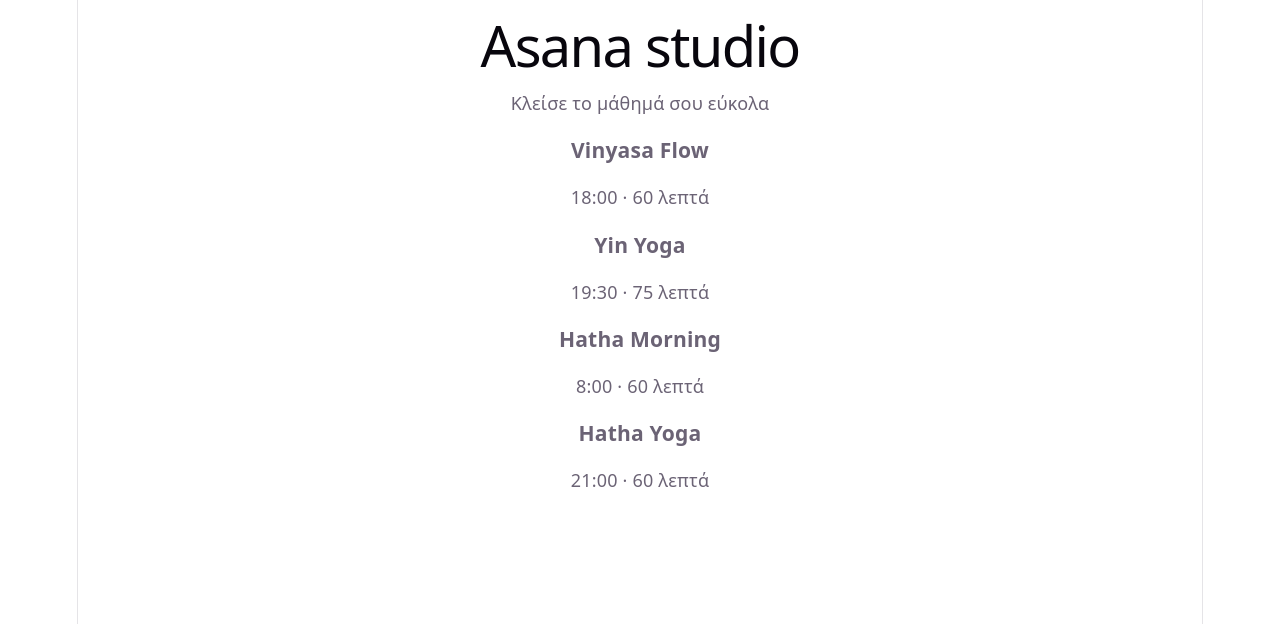
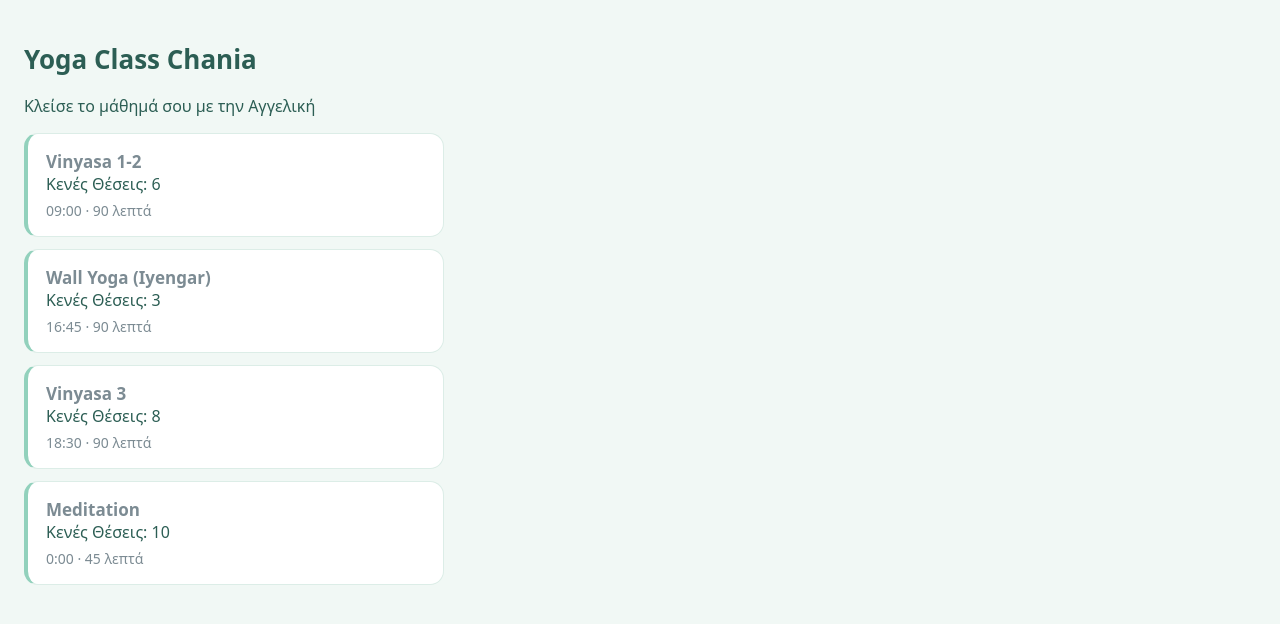
Before and after one commit to angelsunday/yoga-app, a React (Vite) app: page / in a window 1280 px wide. Shown: the top 624 px of the page. Built offline with nearby package versions, Linux system fonts and the light colour scheme.

Commit message:
Styling με χρώματα Yoga Class Chania, πραγματικά μαθήματα και ταμπελάκι θέσεων

```diff
--- a/src/App.css
+++ b/src/App.css
@@ -1,184 +1,26 @@
-.counter {
-  font-size: 16px;
-  padding: 5px 10px;
-  border-radius: 5px;
-  color: var(--accent);
-  background: var(--accent-bg);
-  border: 2px solid transparent;
-  transition: border-color 0.3s;
-  margin-bottom: 24px;
-
-  &:hover {
-    border-color: var(--accent-border);
-  }
-  &:focus-visible {
-    outline: 2px solid var(--accent);
-    outline-offset: 2px;
-  }
+h1 {
+  font-size: 26px;
+  color: #2c5e54;;
 }
 
-.hero {
-  position: relative;
-
-  .base,
-  .framework,
-  .vite {
-    inset-inline: 0;
-    margin: 0 auto;
-  }
-
-  .base {
-    width: 170px;
-    position: relative;
-    z-index: 0;
-  }
-
-  .framework,
-  .vite {
-    position: absolute;
-  }
-
-  .framework {
-    z-index: 1;
-    top: 34px;
-    height: 28px;
-    transform: perspective(2000px) rotateZ(300deg) rotateX(44deg) rotateY(39deg)
-      scale(1.4);
-  }
-
-  .vite {
-    z-index: 0;
-    top: 107px;
-    height: 26px;
-    width: auto;
-    transform: perspective(2000px) rotateZ(300deg) rotateX(40deg) rotateY(39deg)
-      scale(0.8);
-  }
+.card {
+  background: #ffffff;
+  border: 1px solid #dcede7;
+  border-left: 4px solid #92d1bc;
+  border-radius: 14px;
+  padding: 16px 18px;
+  margin-bottom: 12px;
+  max-width: 420px;
 }
 
-#center {
-  display: flex;
-  flex-direction: column;
-  gap: 25px;
-  place-content: center;
-  place-items: center;
-  flex-grow: 1;
-
-  @media (max-width: 1024px) {
-    padding: 32px 20px 24px;
-    gap: 18px;
-  }
+.card-name {
+  margin: 0;
+  font-size: 17px;
+  color: #7c8b93;
 }
 
-#next-steps {
-  display: flex;
-  border-top: 1px solid var(--border);
-  text-align: left;
-
-  & > div {
-    flex: 1 1 0;
-    padding: 32px;
-    @media (max-width: 1024px) {
-      padding: 24px 20px;
-    }
-  }
-
-  .icon {
-    margin-bottom: 16px;
-    width: 22px;
-    height: 22px;
-  }
-
-  @media (max-width: 1024px) {
-    flex-direction: column;
-    text-align: center;
-  }
+.card-meta {
+  margin: 6px 0 0;
+  font-size: 14px;
+  color: #7c8b93;
 }
-
-#docs {
-  border-right: 1px solid var(--border);
-
-  @media (max-width: 1024px) {
-    border-right: none;
-    border-bottom: 1px solid var(--border);
-  }
-}
-
-#next-steps ul {
-  list-style: none;
-  padding: 0;
-  display: flex;
-  gap: 8px;
-  margin: 32px 0 0;
-
-  .logo {
-    height: 18px;
-  }
-
-  a {
-    color: var(--text-h);
-    font-size: 16px;
-    border-radius: 6px;
-    background: var(--social-bg);
-    display: flex;
-    padding: 6px 12px;
-    align-items: center;
-    gap: 8px;
-    text-decoration: none;
-    transition: box-shadow 0.3s;
-
-    &:hover {
-      box-shadow: var(--shadow);
-    }
-    .button-icon {
-      height: 18px;
-      width: 18px;
-    }
-  }
-
-  @media (max-width: 1024px) {
-    margin-top: 20px;
-    flex-wrap: wrap;
-    justify-content: center;
-
-    li {
-      flex: 1 1 calc(50% - 8px);
-    }
-
-    a {
-      width: 100%;
-      justify-content: center;
-      box-sizing: border-box;
-    }
-  }
-}
-
-#spacer {
-  height: 88px;
-  border-top: 1px solid var(--border);
-  @media (max-width: 1024px) {
-    height: 48px;
-  }
-}
-
-.ticks {
-  position: relative;
-  width: 100%;
-
-  &::before,
-  &::after {
-    content: '';
-    position: absolute;
-    top: -4.5px;
-    border: 5px solid transparent;
-  }
-
-  &::before {
-    left: 0;
-    border-left-color: var(--border);
-  }
-  &::after {
-    right: 0;
-    border-right-color: var(--border);
-  }
-}
--- a/src/App.jsx
+++ b/src/App.jsx
@@ -3,18 +3,18 @@ import ClassCard from './ClassCard'
 
 function App() {
   const classes = [
-    { name: "Vinyasa Flow", time: "18:00 · 60 λεπτά" },
-    { name: "Yin Yoga", time: "19:30 · 75 λεπτά" },
-    { name: "Hatha Morning", time: "8:00 · 60 λεπτά" },
-    { name: "Hatha Yoga", time: "21:00 · 60 λεπτά" },
+    { id: 1, name: "Vinyasa 1-2", time: "09:00 · 90 λεπτά", spots: 6 },
+    { id: 2, name: "Wall  Yoga (Iyengar)", time: "16:45 · 90 λεπτά", spots: 3 },
+    { id: 3, name: "Vinyasa 3", time: "18:30 · 90 λεπτά", spots: 8  },
+    { id: 4, name: "Meditation", time: "0:00 · 45 λεπτά", spots: 10 },
   ]
 
   return (
     <div>
-      <h1>Asana studio</h1>
-      <p>Κλείσε το μάθημά σου εύκολα</p>
+      <h1>Yoga Class Chania</h1>
+      <p>Κλείσε το μάθημά σου με την Αγγελική</p>
       {classes.map((c) => (
-        <ClassCard key={c.id} name={c.name} time={c.time} />
+        <ClassCard key={c.id} name={c.name} time={c.time} spots={c.spots} />
       ))}
     </div>
   )
--- a/src/ClassCard.jsx
+++ b/src/ClassCard.jsx
@@ -1,8 +1,11 @@
 function ClassCard(props) {
     return (
-        <div>
-            <h3>{props.name}</h3>
-            <p>{props.time}</p>
+        <div className="card">
+            <div className="card-top">
+                <h3 className="card-name">{props.name}</h3>
+                <span className="badge">Κενές Θέσεις: {props.spots}</span>
+            </div>
+            <p className="card-meta">{props.time}</p>
         </div>
     )
 }
--- a/src/index.css
+++ b/src/index.css
@@ -1,111 +1,11 @@
-:root {
-  --text: #6b6375;
-  --text-h: #08060d;
-  --bg: #fff;
-  --border: #e5e4e7;
-  --code-bg: #f4f3ec;
-  --accent: #aa3bff;
-  --accent-bg: rgba(170, 59, 255, 0.1);
-  --accent-border: rgba(170, 59, 255, 0.5);
-  --social-bg: rgba(244, 243, 236, 0.5);
-  --shadow:
-    rgba(0, 0, 0, 0.1) 0 10px 15px -3px, rgba(0, 0, 0, 0.05) 0 4px 6px -2px;
-
-  --sans: system-ui, 'Segoe UI', Roboto, sans-serif;
-  --heading: system-ui, 'Segoe UI', Roboto, sans-serif;
-  --mono: ui-monospace, Consolas, monospace;
-
-  font: 18px/145% var(--sans);
-  letter-spacing: 0.18px;
-  color-scheme: light dark;
-  color: var(--text);
-  background: var(--bg);
-  font-synthesis: none;
-  text-rendering: optimizeLegibility;
-  -webkit-font-smoothing: antialiased;
-  -moz-osx-font-smoothing: grayscale;
-
-  @media (max-width: 1024px) {
-    font-size: 16px;
-  }
-}
-
-@media (prefers-color-scheme: dark) {
-  :root {
-    --text: #9ca3af;
-    --text-h: #f3f4f6;
-    --bg: #16171d;
-    --border: #2e303a;
-    --code-bg: #1f2028;
-    --accent: #c084fc;
-    --accent-bg: rgba(192, 132, 252, 0.15);
-    --accent-border: rgba(192, 132, 252, 0.5);
-    --social-bg: rgba(47, 48, 58, 0.5);
-    --shadow:
-      rgba(0, 0, 0, 0.4) 0 10px 15px -3px, rgba(0, 0, 0, 0.25) 0 4px 6px -2px;
-  }
-
-  #social .button-icon {
-    filter: invert(1) brightness(2);
-  }
+* {
+  box-sizing: border-box;
 }
 
 body {
   margin: 0;
+  padding: 24px;
+  font-family: system-ui, -apple-system, sans-serif;
+  background: #f1f8f5;
+  color: #2c5e54;
 }
-
-#root {
-  width: 1126px;
-  max-width: 100%;
-  margin: 0 auto;
-  text-align: center;
-  border-inline: 1px solid var(--border);
-  min-height: 100svh;
-  display: flex;
-  flex-direction: column;
-  box-sizing: border-box;
-}
-
-h1,
-h2 {
-  font-family: var(--heading);
-  font-weight: 500;
-  color: var(--text-h);
-}
-
-h1 {
-  font-size: 56px;
-  letter-spacing: -1.68px;
-  margin: 32px 0;
-  @media (max-width: 1024px) {
-    font-size: 36px;
-    margin: 20px 0;
-  }
-}
-h2 {
-  font-size: 24px;
-  line-height: 118%;
-  letter-spacing: -0.24px;
-  margin: 0 0 8px;
-  @media (max-width: 1024px) {
-    font-size: 20px;
-  }
-}
-p {
-  margin: 0;
-}
-
-code,
-.counter {
-  font-family: var(--mono);
-  display: inline-flex;
-  border-radius: 4px;
-  color: var(--text-h);
-}
-
-code {
-  font-size: 15px;
-  line-height: 135%;
-  padding: 4px 8px;
-  background: var(--code-bg);
-}
```
